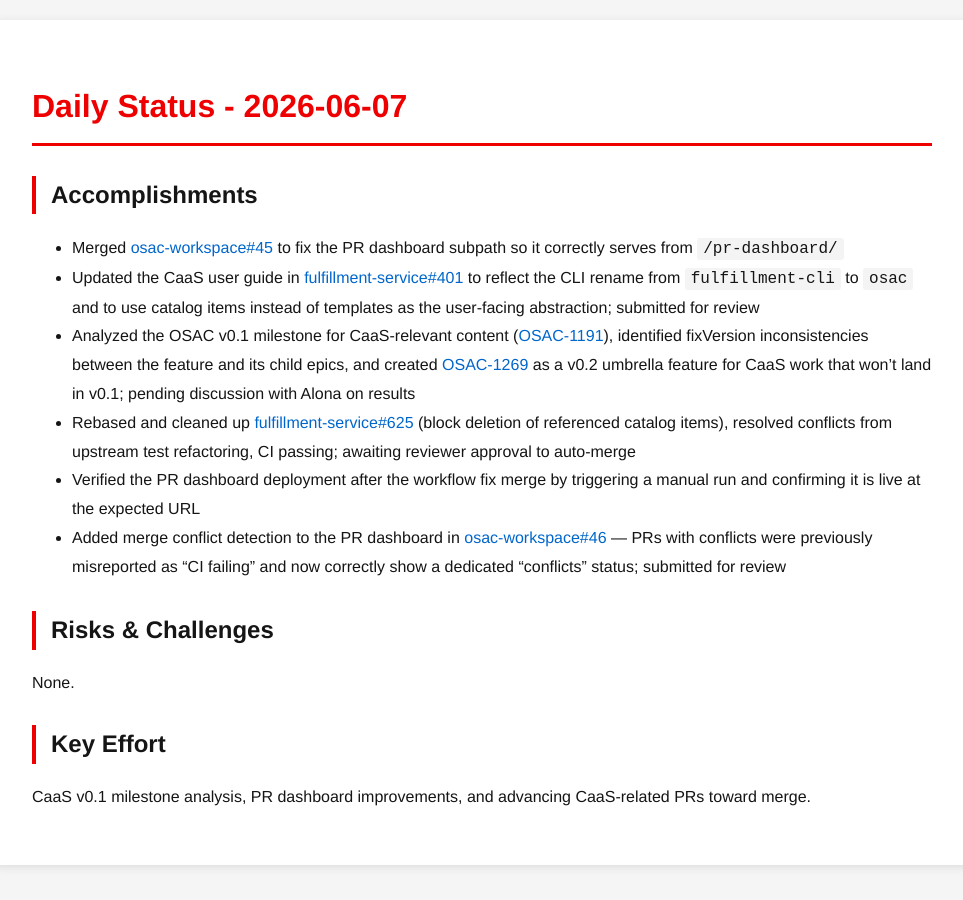
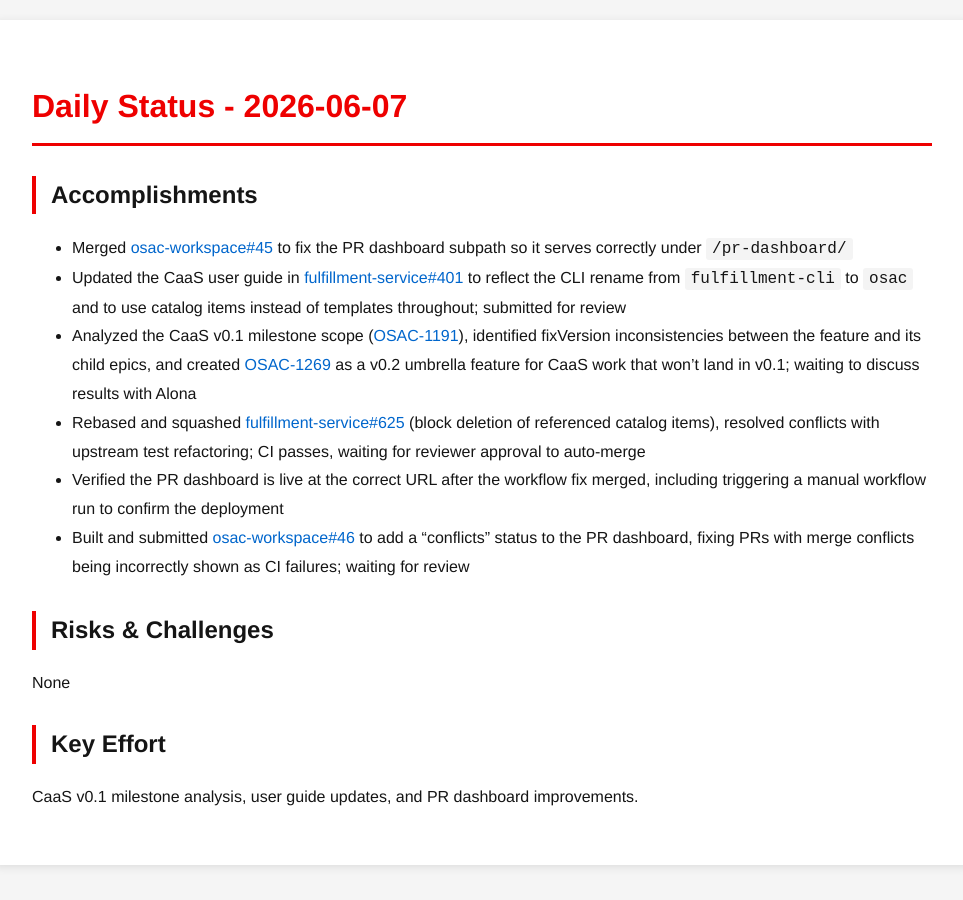
Before and after one commit to tzvatot/daily-status, a Jekyll site: the page built from 2026-06-07.md, in a window 1280 px wide. Shown: the whole page, without its empty margins (158-1121 px from the left). Built offline with Jekyll 4.4.1, drawn with Linux system fonts in a browser that asks for light colours.

Commit message:
Daily status update - 2026-06-07

```diff
--- a/2026-06-07.md
+++ b/2026-06-07.md
@@ -7,15 +7,15 @@
 # Daily Status - 2026-06-07
 
 ## Accomplishments
-- Merged [osac-workspace#45](https://github.com/osac-project/osac-workspace/pull/45) to fix the PR dashboard subpath so it correctly serves from `/pr-dashboard/`
-- Updated the CaaS user guide in [fulfillment-service#401](https://github.com/osac-project/fulfillment-service/pull/401) to reflect the CLI rename from `fulfillment-cli` to `osac` and to use catalog items instead of templates as the user-facing abstraction; submitted for review
-- Analyzed the OSAC v0.1 milestone for CaaS-relevant content ([OSAC-1191](https://redhat.atlassian.net/browse/OSAC-1191)), identified fixVersion inconsistencies between the feature and its child epics, and created [OSAC-1269](https://redhat.atlassian.net/browse/OSAC-1269) as a v0.2 umbrella feature for CaaS work that won't land in v0.1; pending discussion with Alona on results
-- Rebased and cleaned up [fulfillment-service#625](https://github.com/osac-project/fulfillment-service/pull/625) (block deletion of referenced catalog items), resolved conflicts from upstream test refactoring, CI passing; awaiting reviewer approval to auto-merge
-- Verified the PR dashboard deployment after the workflow fix merge by triggering a manual run and confirming it is live at the expected URL
-- Added merge conflict detection to the PR dashboard in [osac-workspace#46](https://github.com/osac-project/osac-workspace/pull/46) — PRs with conflicts were previously misreported as "CI failing" and now correctly show a dedicated "conflicts" status; submitted for review
+- Merged [osac-workspace#45](https://github.com/osac-project/osac-workspace/pull/45) to fix the PR dashboard subpath so it serves correctly under `/pr-dashboard/`
+- Updated the CaaS user guide in [fulfillment-service#401](https://github.com/osac-project/fulfillment-service/pull/401) to reflect the CLI rename from `fulfillment-cli` to `osac` and to use catalog items instead of templates throughout; submitted for review
+- Analyzed the CaaS v0.1 milestone scope ([OSAC-1191](https://redhat.atlassian.net/browse/OSAC-1191)), identified fixVersion inconsistencies between the feature and its child epics, and created [OSAC-1269](https://redhat.atlassian.net/browse/OSAC-1269) as a v0.2 umbrella feature for CaaS work that won't land in v0.1; waiting to discuss results with Alona
+- Rebased and squashed [fulfillment-service#625](https://github.com/osac-project/fulfillment-service/pull/625) (block deletion of referenced catalog items), resolved conflicts with upstream test refactoring; CI passes, waiting for reviewer approval to auto-merge
+- Verified the PR dashboard is live at the correct URL after the workflow fix merged, including triggering a manual workflow run to confirm the deployment
+- Built and submitted [osac-workspace#46](https://github.com/osac-project/osac-workspace/pull/46) to add a "conflicts" status to the PR dashboard, fixing PRs with merge conflicts being incorrectly shown as CI failures; waiting for review
 
 ## Risks & Challenges
-None.
+None
 
 ## Key Effort
-CaaS v0.1 milestone analysis, PR dashboard improvements, and advancing CaaS-related PRs toward merge.
+CaaS v0.1 milestone analysis, user guide updates, and PR dashboard improvements.
```
